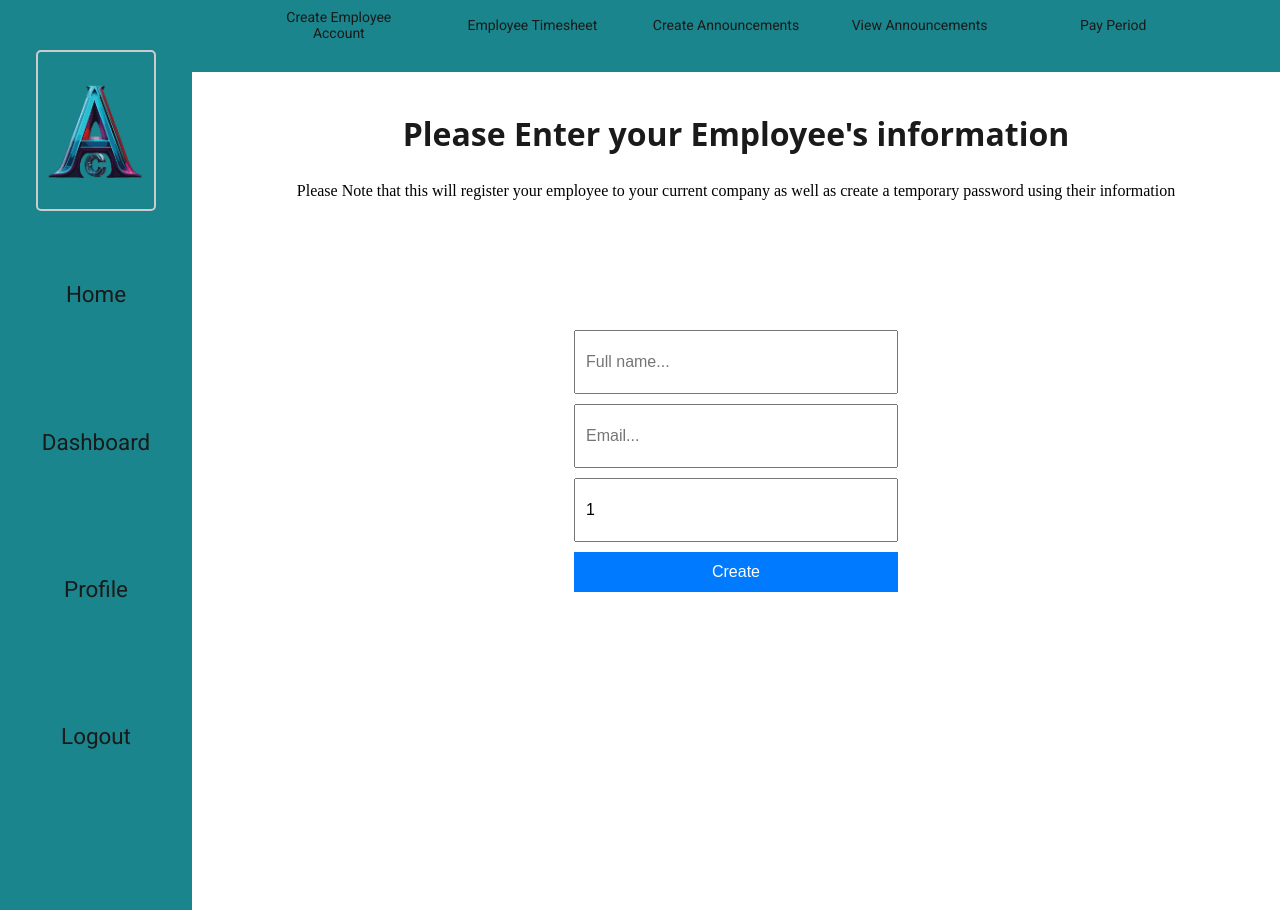
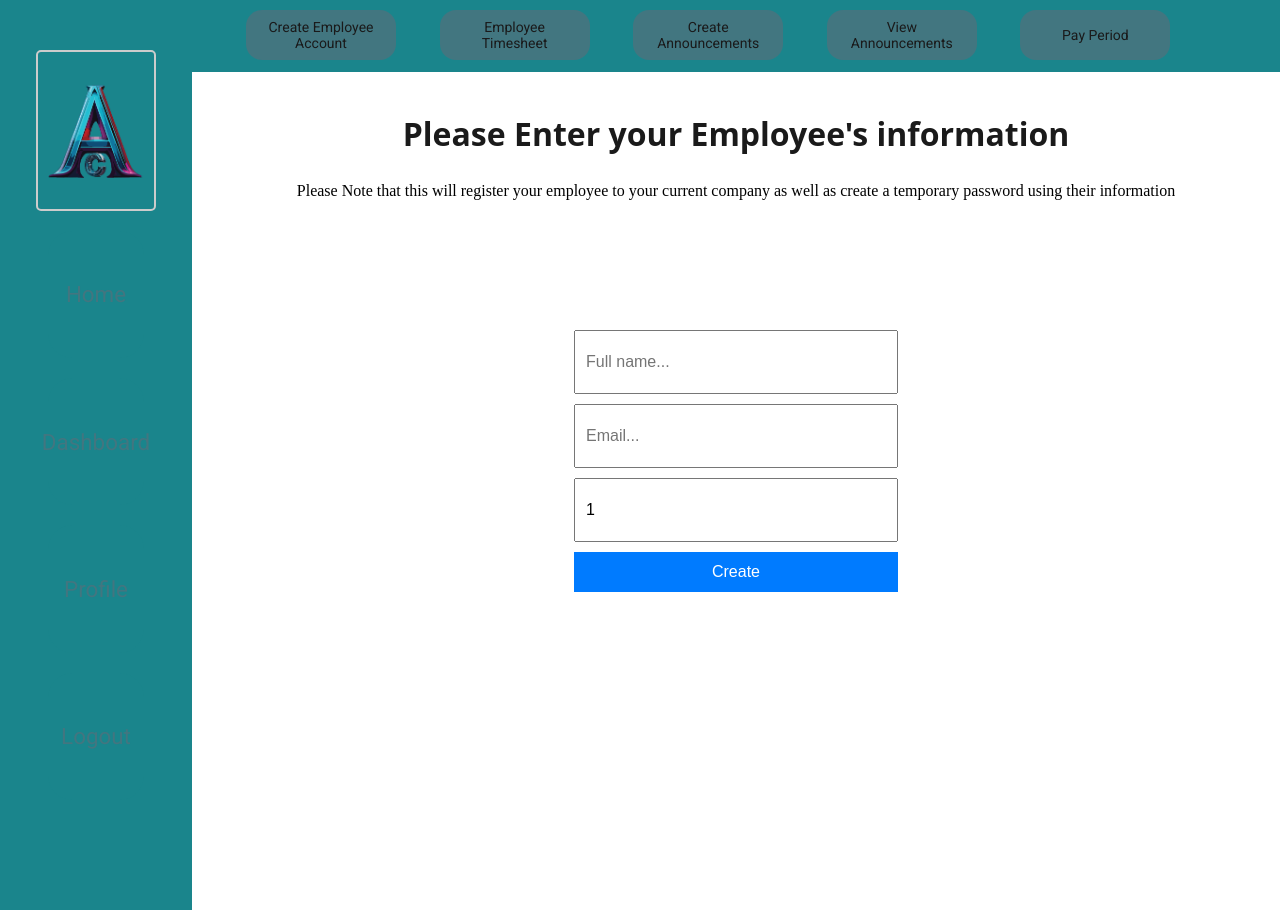
Before and after one commit to Snydeer/Time-Tracker, a PHP site: page /create.php in a window 1280 px wide. Run offline with PHP 8.4, Linux system fonts and the light colour scheme; the visitor is signed in with stand-in values (Sample User, id 1).

Commit message:
Revised Buttons

```diff
--- a/app/css/style.css
+++ b/app/css/style.css
@@ -106,7 +106,7 @@
   border: 0.5rem solid transparent;
   border-radius: 1rem;
   color: hsl(0, 0%, 10%);
-  background: none;
+  background: hsl(190, 32%, 38%);
   display: grid;
   place-content: center;
   /* gap: 10%; */
@@ -117,8 +117,9 @@
   outline: none;
   transition: all 0.15s;
   margin-left: -10px;
-  width: 100%;
-  height:100%
+  width: 150px;
+  height:50px;
+  margin-top: 10px;
 }
 
 
@@ -184,7 +185,7 @@
   padding: 10px 40px;
   border-radius: 10px;
   color: hsl(0, 0%, 100%);
-  background-color: #8b8b8b;
+  background-color: #545353;
   font-family: var(--buttonFont);
   font-size: 1.4em;
   text-align: center;
@@ -327,7 +328,7 @@
   aspect-ratio: 1/1;
   border: 0.5rem solid transparent;
   border-radius: 1.5rem; /* Increased border-radius to make the button bigger */
-  color: hsl(0, 0%, 10%);
+  color: hsl(190, 32%, 38%);
   background: var(--main);
   display: grid;
   place-content: center;
```
